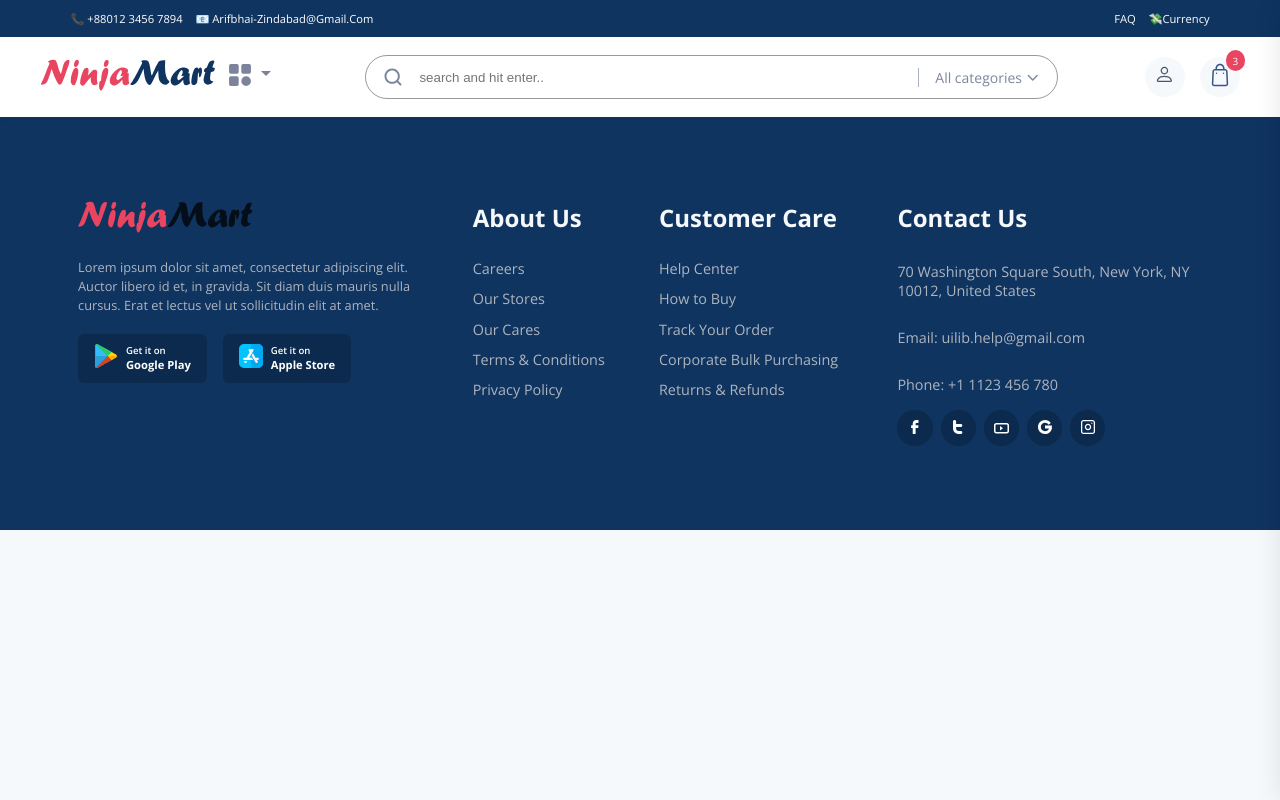
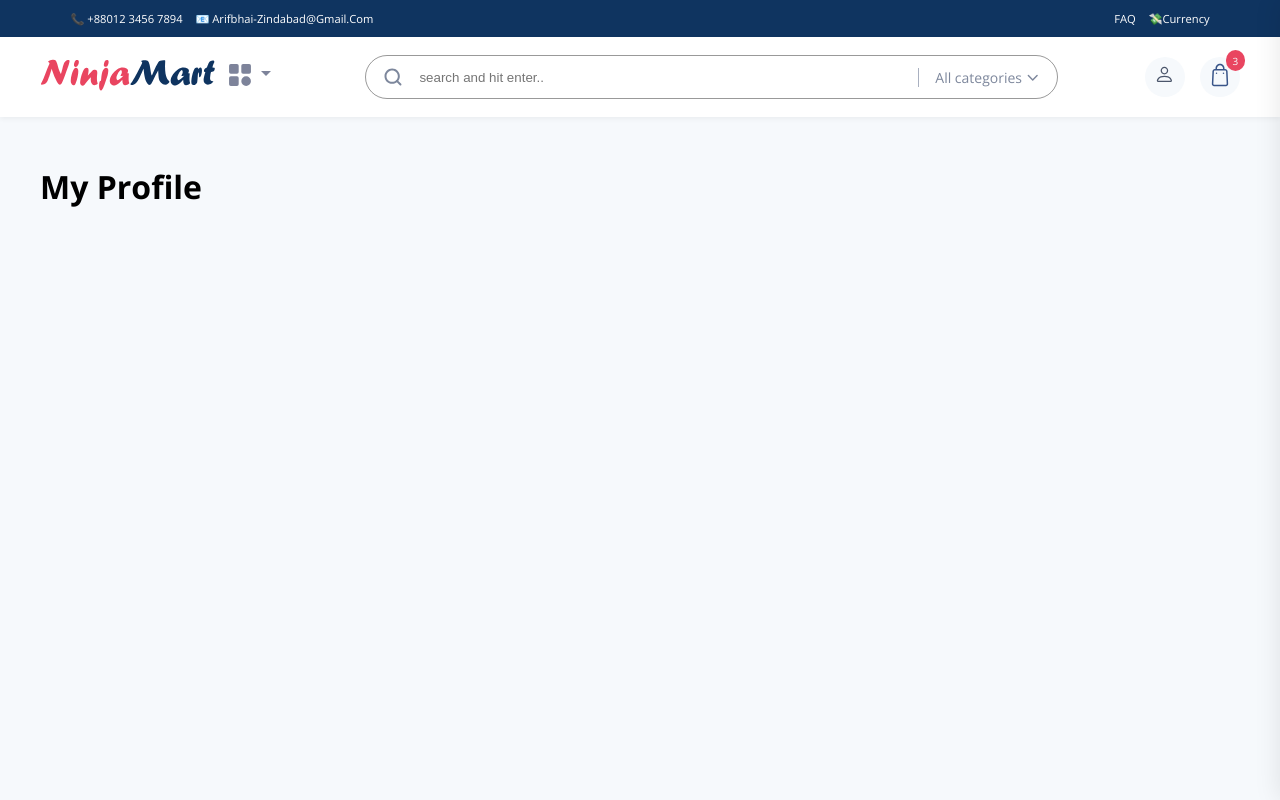
Before and after one commit to rahmanShuhin/ello-mart-e-commerce, a React (Create React App) app in the folder client/: page /profile in a window 1280 px wide. Shown: the top 800 px of the page. Built offline with nearby package versions, Linux system fonts and the light colour scheme.

Commit message:
profile page added

```diff
--- a/client/src/App.js
+++ b/client/src/App.js
@@ -9,6 +9,7 @@ import Product from "./components/Product/Product";
 import ScrollToTop from './components/ScrollToTop/ScrollToTop';
 import SideBarCart from "./components/SideCart/SideBarCart";
 import Home from "./pages/Home";
+import Profile from './pages/Profile';
 import "./styles/App.scss";
 
 
@@ -28,6 +29,7 @@ function App() {
           <Route path={"/"} element={<Home/>} />
           <Route path={"/product"} element={<Product/>}></Route>
           <Route path={"/sign-up"} element={<Registration/>}></Route>
+          <Route path={"/profile"} element={<Profile/>}></Route>
         </Routes>
         <Footer />
 
--- a/client/src/components/navbar/Navbar.js
+++ b/client/src/components/navbar/Navbar.js
@@ -1,7 +1,7 @@
 //icons
 import { useRef, useState } from "react";
 import { useDispatch } from "react-redux";
-import { Link } from 'react-router-dom';
+import { Link, useNavigate } from 'react-router-dom';
 import { categories } from "../../assets/data/navdata";
 import logo from "../../assets/icons/NinjaMartMain.svg";
 import { useOnClickOutside } from "../../hooks/useOnClickOutside";
@@ -15,12 +15,14 @@ import SearchIcon from "../IconComponents/SearchIcon";
 import UserIcon from "../IconComponents/UserIcon";
 import "./_navbar.scss";
 
+
 const Navbar = () => {
 
   const [showAllCategories, setShowAllCategories] = useState(false);
 
   const categoryRef = useRef(null);
   const dispatch = useDispatch();
+  const navigate = useNavigate();
 
   const user = JSON.parse(localStorage.getItem("user"))
 
@@ -99,15 +101,15 @@ const Navbar = () => {
           <div className="navbar--wrapper--icons">
             {
               isLogged ?
-              <div data-tooltip="profile" onClick={()=>dispatch(openModal('login'))} className="navicon">
+              <div data-tooltip="profile" onClick={()=> navigate('/profile')} className="navicon">
                 <i><UserIcon /></i>
               </div>
               :
-              <div data-tooltip="login" onClick={()=>dispatch(openModal('login'))} className="navicon">
+              <div data-tooltip="login" onClick={()=> dispatch(openModal('login'))} className="navicon">
                 <i><UserIcon /></i>
               </div>
             }
-            <div data-tooltip="cart" onClick={()=>dispatch(openCart(true))} className="navicon">
+            <div data-tooltip="cart" onClick={()=> dispatch(openCart(true))} className="navicon">
                 <i><BagIcon /></i>
                 <span className="navicon--badge">3</span>
             </div>
--- /dev/null
+++ b/client/src/pages/Profile.js
@@ -0,0 +1,14 @@
+import React from 'react';
+
+const Profile = () => {
+  return (
+      <section className='profile--main'>
+        <div className="container">
+            <div>My Profile</div>
+        </div>
+      </section>
+
+  )
+}
+
+export default Profile;
--- /dev/null
+++ b/client/src/pages/_profile.scss
@@ -0,0 +1,6 @@
+.profile--main {
+    min-height: 90vh;
+    padding-top: 3rem;
+    font-size: 2rem;
+    font-weight: bold;
+}
--- a/client/src/styles/App.scss
+++ b/client/src/styles/App.scss
@@ -7,6 +7,7 @@
 @import "../components/Modal/RegistrationModal/registration";
 @import "../components/Modal/ProductDetailsModal/productDetailsModal";
 @import "../components/AlertBox/alertBox";
+@import "../pages/profile";
 
 .App {
     position: relative;
```
